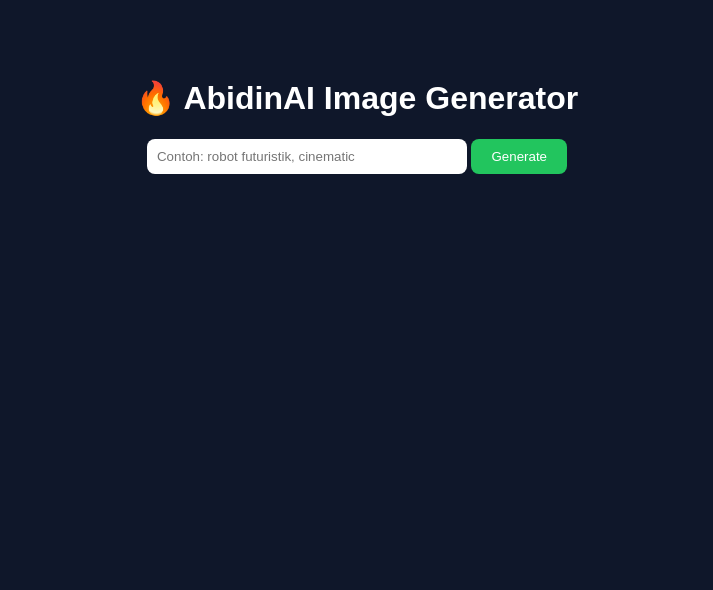
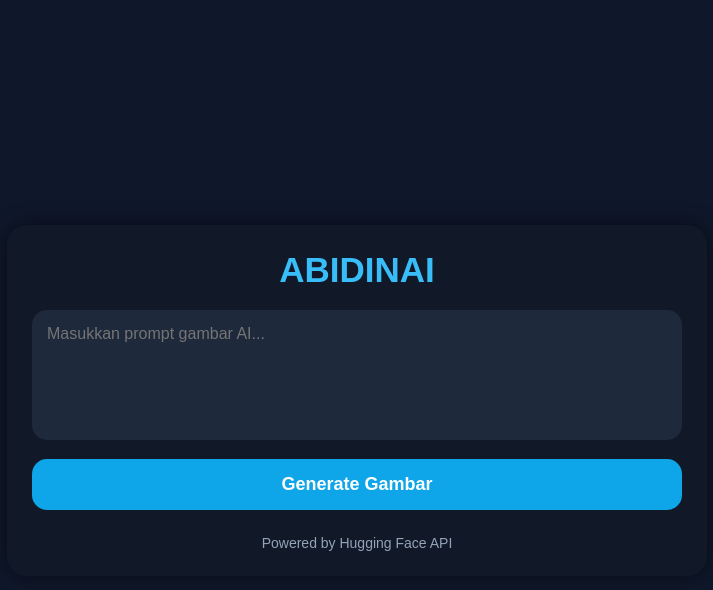
Before and after one commit to AiCerdas/AI-GAMBAR, a website: page index.html in a window 1280 px wide. Shown: the whole page, without its empty margins (283-996 px from the left). Drawn offline with Linux system fonts and the light colour scheme.

Commit message:
Add files via upload

```diff
--- a/index.html
+++ b/index.html
@@ -1,66 +1,190 @@
+<!-- index.html -->
 <!DOCTYPE html>
-<html lang="en">
+<html lang="id">
 <head>
-<meta charset="UTF-8">
-<title>AbidinAI Image Generator</title>
+  <meta charset="UTF-8" />
+  <meta name="viewport" content="width=device-width, initial-scale=1.0"/>
+  <title>ABIDINAI Image Generator</title>
 
   <style>
-body {
-  font-family: Arial;
-  background: #0f172a;
-  color: white;
-  text-align: center;
-  padding: 50px;
+    *{
+      margin:0;
+      padding:0;
+      box-sizing:border-box;
+      font-family:Arial, sans-serif;
     }
-input {
-  width: 300px;
-  padding: 10px;
-  border-radius: 8px;
-  border: none;
+
+    body{
+      background:#0f172a;
+      color:white;
+      min-height:100vh;
+      display:flex;
+      justify-content:center;
+      align-items:center;
+      padding:20px;
     }
-button {
-  padding: 10px 20px;
-  border-radius: 8px;
-  border: none;
-  background: #22c55e;
-  color: white;
-  cursor: pointer;
+
+    .container{
+      width:100%;
+      max-width:700px;
+      background:#111827;
+      padding:25px;
+      border-radius:20px;
+      box-shadow:0 0 20px rgba(0,0,0,0.5);
     }
-img {
-  margin-top: 20px;
-  max-width: 400px;
-  border-radius: 10px;
+
+    h1{
+      text-align:center;
+      margin-bottom:20px;
+      font-size:35px;
+      color:#38bdf8;
+    }
+
+    textarea{
+      width:100%;
+      height:130px;
+      border:none;
+      outline:none;
+      border-radius:15px;
+      padding:15px;
+      background:#1e293b;
+      color:white;
+      resize:none;
+      font-size:16px;
+      margin-bottom:15px;
+    }
+
+    button{
+      width:100%;
+      padding:15px;
+      border:none;
+      border-radius:15px;
+      background:#0ea5e9;
+      color:white;
+      font-size:18px;
+      cursor:pointer;
+      transition:0.3s;
+      font-weight:bold;
+    }
+
+    button:hover{
+      background:#0284c7;
+    }
+
+    .loading{
+      text-align:center;
+      margin-top:20px;
+      display:none;
+      color:#38bdf8;
+      font-size:18px;
+    }
+
+    .result{
+      margin-top:25px;
+      text-align:center;
+    }
+
+    .result img{
+      width:100%;
+      border-radius:15px;
+      margin-top:10px;
+      border:3px solid #38bdf8;
+    }
+
+    .download-btn{
+      margin-top:15px;
+      display:inline-block;
+      padding:12px 20px;
+      background:#22c55e;
+      color:white;
+      text-decoration:none;
+      border-radius:12px;
+      font-weight:bold;
+    }
+
+    .download-btn:hover{
+      background:#16a34a;
+    }
+
+    .footer{
+      text-align:center;
+      margin-top:20px;
+      color:#94a3b8;
+      font-size:14px;
     }
   </style>
 </head>
-
 <body>
 
-<h1>🔥 AbidinAI Image Generator</h1>
+<div class="container">
+  <h1>ABIDINAI</h1>
 
-<input type="text" id="prompt" placeholder="Contoh: robot futuristik, cinematic">
-<button onclick="generate()">Generate</button>
+  <textarea id="prompt" placeholder="Masukkan prompt gambar AI..."></textarea>
 
-<br>
-<img id="result" />
+  <button onclick="generateImage()">Generate Gambar</button>
+
+  <div class="loading" id="loading">
+    Sedang membuat gambar AI...
+  </div>
+
+  <div class="result" id="result"></div>
+
+  <div class="footer">
+    Powered by Hugging Face API
+  </div>
+</div>
 
 <script>
-async function generate() {
+async function generateImage() {
+
   const prompt = document.getElementById("prompt").value;
-  const img = document.getElementById("result");
 
-  img.src = "https://i.imgur.com/6RMhx.gif"; // loading
+  if(!prompt){
+    alert("Masukkan prompt dulu");
+    return;
+  }
 
-  const res = await fetch("/api/generate", {
-    method: "POST",
-    headers: {
-      "Content-Type": "application/json"
+  const loading = document.getElementById("loading");
+  const result = document.getElementById("result");
+
+  loading.style.display = "block";
+  result.innerHTML = "";
+
+  try {
+
+    const response = await fetch("/api/generate", {
+      method:"POST",
+      headers:{
+        "Content-Type":"application/json"
       },
-    body: JSON.stringify({ prompt })
+      body:JSON.stringify({ prompt })
     });
 
-  const data = await res.json();
-  img.src = data.image;
+    if(!response.ok){
+      throw new Error("Gagal generate gambar");
+    }
+
+    const blob = await response.blob();
+
+    const imageUrl = URL.createObjectURL(blob);
+
+    result.innerHTML = `
+      <img src="${imageUrl}" />
+      <br>
+      <a href="${imageUrl}" download="abidinai.png" class="download-btn">
+        Download Gambar
+      </a>
+    `;
+
+  } catch(err){
+    result.innerHTML = `
+      <p style="color:red;">
+        Error: ${err.message}
+      </p>
+    `;
+  }
+
+  loading.style.display = "none";
 }
 </script>
 
```
Also changed, not shown: package.json (+10 -2 lines), server.js (+42 -35 lines), vercel.json. Lines whose indentation alone changed are shown as unchanged.
